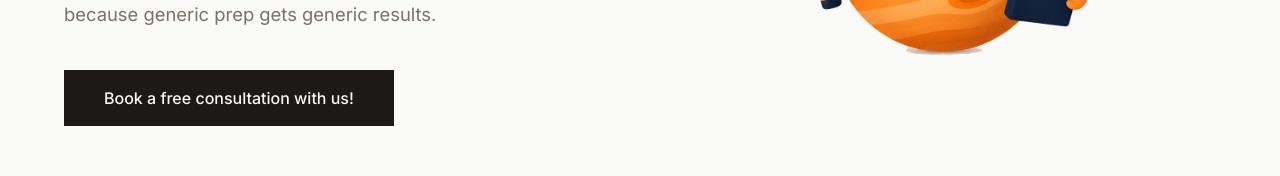
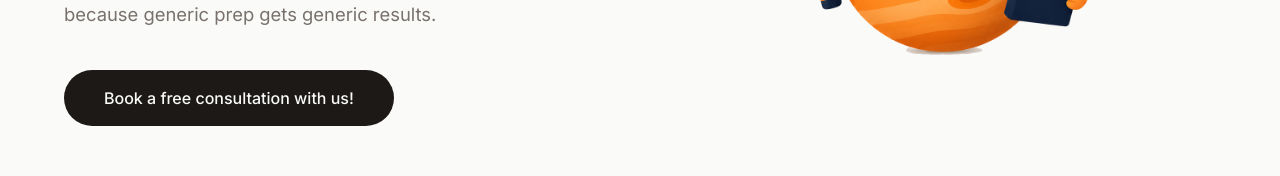
Before and after one commit to pranavrai31/jupiterprep, a React (Vite) app: page / in a window 1280 px wide. Shown: the part 499-675 px from the top of the page. Built offline with nearby package versions, Linux system fonts and the light colour scheme.

Commit message:
Add files via upload

```diff
--- a/src/pages/HomePage.tsx
+++ b/src/pages/HomePage.tsx
@@ -95,7 +95,7 @@ export default function HomePage({ onNavigateContact }: HomePageProps) {
             <div style={heroStyle3}>
               <CtaButton
                 onNavigateContact={onNavigateContact}
-                className="inline-block bg-stone-900 text-stone-50 font-medium py-4 px-10 transition-all duration-200 hover:scale-[1.02] hover:bg-stone-800"
+                className="inline-block bg-stone-900 text-stone-50 font-medium py-4 px-10 rounded-full transition-all duration-200 hover:scale-[1.02] hover:bg-stone-800"
               >
                 Book a free consultation with us!
               </CtaButton>
```
